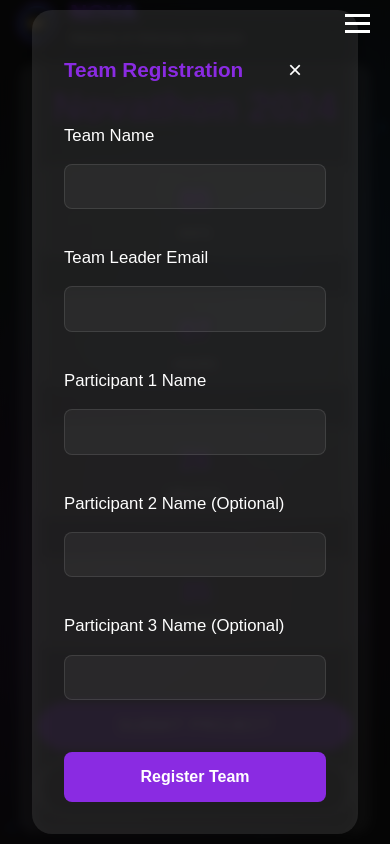
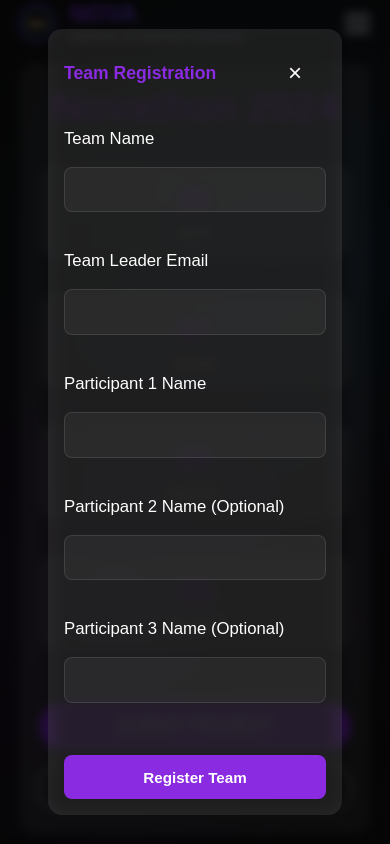
Before and after one commit to Ecb05/NOVA-Website-React, a React (Vite) app in the folder NOVA/: page /novathon in a window 390 px wide. Both pictures are taken after a click on the button "REGISTER NOW". Shown: the top 844 px of the page. Built offline with nearby package versions, Linux system fonts and the light colour scheme.

Commit message:
scroll on register pop up

```diff
--- a/NOVA/src/App.css
+++ b/NOVA/src/App.css
@@ -3325,10 +3325,11 @@ footer::before {
     width: 100%;
     height: 100%;
     background: rgba(0, 0, 0, 0.7);
-    z-index: 1000;
+    z-index: 2000;
     backdrop-filter: blur(5px);
     justify-content: center;
     align-items: center;
+    padding: 16px;
 }
 
 .popup-content {
@@ -3337,9 +3338,11 @@ footer::before {
     backdrop-filter: blur(10px);
     padding: 2rem;
     border-radius: 20px;
-    width: 90%;
-    max-width: 500px;
-    z-index: 1001;
+    width: min(92vw, 520px);
+    max-height: calc(100dvh - 64px);
+    overflow: auto;
+    box-sizing: border-box;
+    z-index: 2001;
     margin: 2rem;
     box-shadow: 0 5px 15px rgba(0, 0, 0, 0.3);
 }
@@ -3420,6 +3423,25 @@ footer::before {
     box-shadow: 0 5px 15px rgba(0, 0, 0, 0.3);
 }
 
+body.modal-open {
+    overflow: hidden;
+}
+
+@media (max-width: 480px) {
+  .popup-content {
+    padding: 1rem;
+    border-radius: 14px;
+    max-height: calc(100dvh - 32px);
+  }
+  .popup-header h2 {
+    font-size: 1.1rem;
+  }
+  .submit-registration {
+    padding: 0.85rem;
+    font-size: 0.95rem;
+  }
+}
+
 .success-message {
     display: none;
     color: #4CAF50;
--- a/NOVA/src/components/novathon/RegistrationModal.jsx
+++ b/NOVA/src/components/novathon/RegistrationModal.jsx
@@ -1,4 +1,4 @@
-import React, { useState } from 'react';
+import React, { useState, useEffect } from 'react';
 import { useRegistrationForm } from '../../hooks/useRegistrationForm';
 
 const RegistrationModal = ({ isOpen, onClose }) => {
@@ -11,6 +11,15 @@ const RegistrationModal = ({ isOpen, onClose }) => {
     participant2Name: '',
     participant3Name: ''
   });
+
+  useEffect(() => {
+    if (isOpen) {
+      document.body.classList.add('modal-open');
+    }
+    return () => {
+      document.body.classList.remove('modal-open');
+    };
+  }, [isOpen]);
 
   const handleChange = (e) => {
     const { name, value } = e.target;
```
